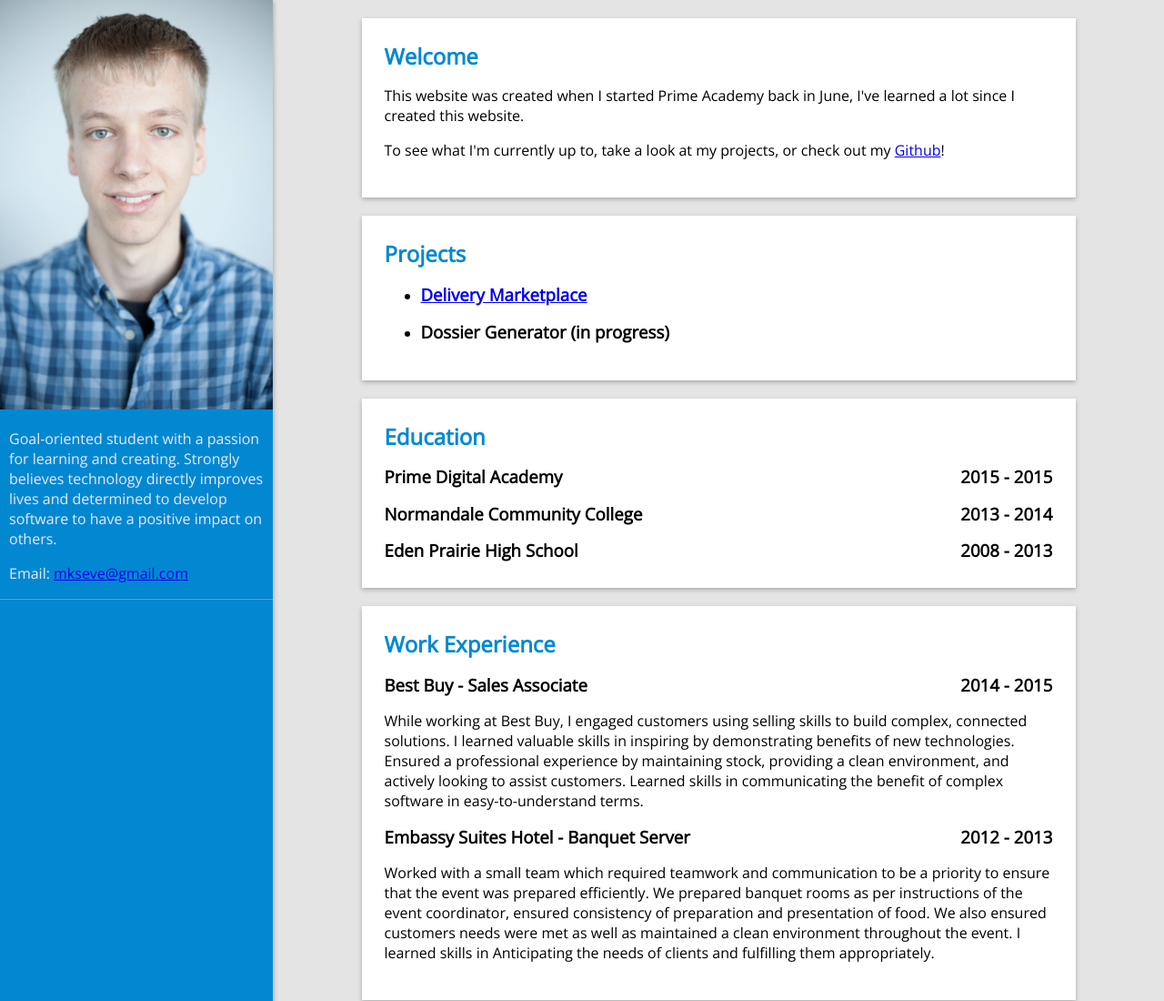
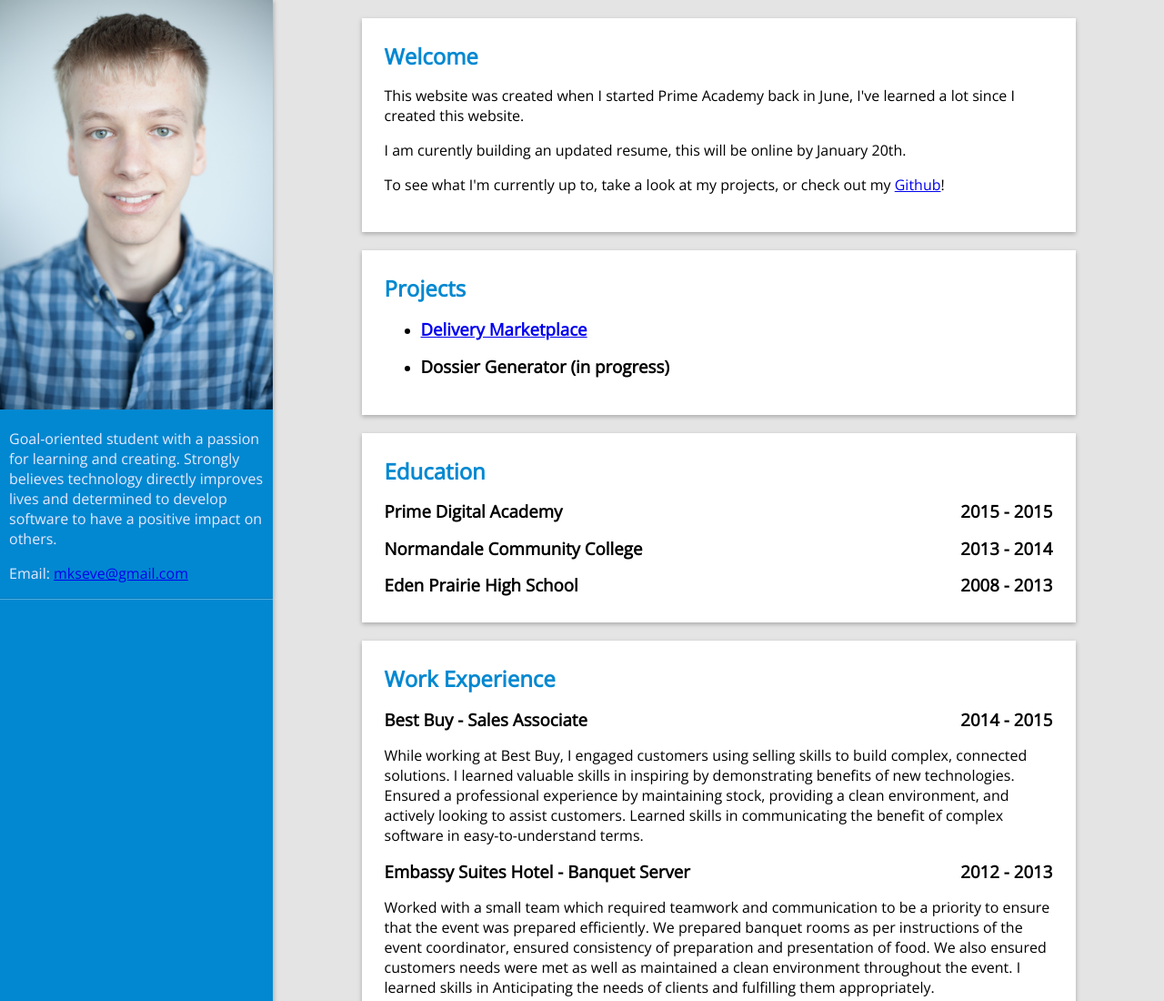
Before and after one commit to mikelseverson/Resume-Website, a website: page client/views/index.html in a window 1280 px wide. Shown: the top 1100 px of the page at 91% size. Drawn offline with nearby package versions, Linux system fonts and the light colour scheme; files that its build step writes are made by us from their sources; files whose address does not match are found by name.

Commit message:
cleans code

```diff
--- a/client/views/index.html
+++ b/client/views/index.html
@@ -25,6 +25,7 @@
         <article class="card">
             <h1>Welcome</h1>
             <p>This website was created when I started Prime Academy back in June, I've learned a lot since I created this website.</p>
+            <p>I am curently building an updated resume, this will be online by January 20th.
             <p>To see what I'm currently up to, take a look at my projects, or check out my <a href="http://github.com/mikelseverson">Github</a>!</p>
         </article>
 
--- a/server/public/assets/scripts/analytics.min.js
+++ b/server/public/assets/scripts/analytics.min.js
@@ -1,2 +1,2 @@
-/*! resume-material-design 2016-01-12 */
+/*! resume-material-design 2016-01-13 */
 !function(a,b,c,d,e,f,g){a.GoogleAnalyticsObject=e,a[e]=a[e]||function(){(a[e].q=a[e].q||[]).push(arguments)},a[e].l=1*new Date,f=b.createElement(c),g=b.getElementsByTagName(c)[0],f.async=1,f.src=d,g.parentNode.insertBefore(f,g)}(window,document,"script","//www.google-analytics.com/analytics.js","ga"),ga("create","UA-68127481-1","auto"),ga("send","pageview");
```
Also changed, not shown: server/public/assets/views/index.html (+1 -0 lines), 1 other file.
